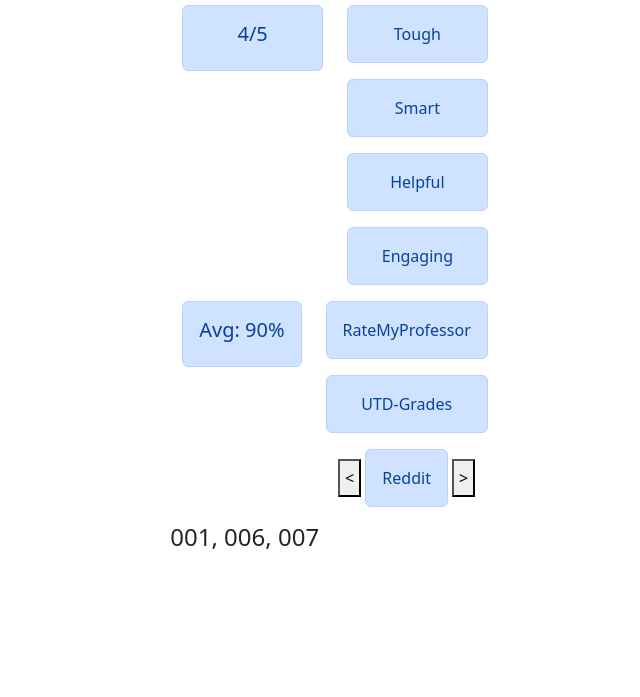
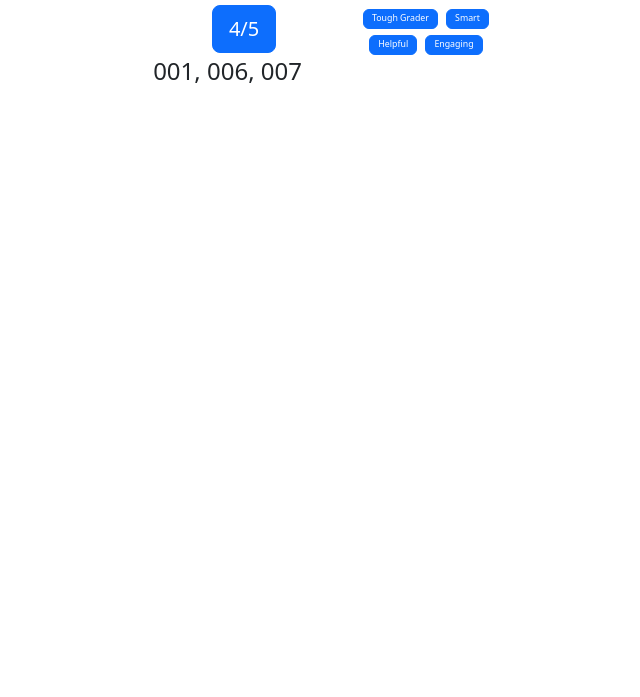
Before and after one commit to demonlexe/sk.edge, a browser extension: page Extension/professorTab.html in a window 1280 px wide. Shown: the part 103-800 px from the top of the page, without its empty margins (305-945 px from the left). Drawn offline with Linux system fonts and the light colour scheme.

Commit message:
use buttons

```diff
--- a/Extension/professorTab.html
+++ b/Extension/professorTab.html
@@ -20,25 +20,26 @@
                     <div class="container text-center" style="height:10%">
                         <div class="row">
                           <div class="col">
-                                <div class="alert alert-primary" >
-                                    <h5>4/5</h5>
-                                </div>
+                            <button type="button" class="btn btn-primary btn-lg">4/5</button>
                           </div>
                           <div class="col">
+                            <button type="button" class="btn btn-primary text-wrap"
+                                style="--bs-btn-padding-y: .15rem; --bs-btn-padding-x: .5rem; --bs-btn-font-size: .55rem; margin:2px">
+                                Tough Grader
+                            </button>
+                            <button type="button" class="btn btn-primary text-wrap"
+                                style="--bs-btn-padding-y: .15rem; --bs-btn-padding-x: .5rem; --bs-btn-font-size: .55rem; margin:2px">
+                                Smart
+                            </button>
+                            <button type="button" class="btn btn-primary"
+                                style="--bs-btn-padding-y: .15rem; --bs-btn-padding-x: .5rem; --bs-btn-font-size: .55rem; margin:2px">
+                                Helpful
+                            </button>
+                            <button type="button" class="btn btn-primary"
+                                style="--bs-btn-padding-y: .15rem; --bs-btn-padding-x: .5rem; --bs-btn-font-size: .55rem; margin:2px">
+                                Engaging
+                            </button>
 
-                            <div class="alert alert-primary" >
-                                Tough
-                              </div>
-                              <div class="alert alert-primary" >
-                                Smart
-                              </div>
-                              <div class="alert alert-primary" >
-                                Helpful
-                              </div>
-                              <div class="alert alert-primary" >
-                                Engaging
-                              </div>
-                          </div>
                         </div>
                       </div>
 
@@ -48,24 +49,10 @@
                     <div class="container text-center" style="height:10%">
                         <div class="row">
                           <div class="col">
-                                <div class="alert alert-primary" >
-                                    <h5>Avg: 90%</h5>
-                                </div>
+
                           </div>
                           <div class="col">
 
-                            <div class="alert alert-primary" >
-                                RateMyProfessor
-                              </div>
-                              <div class="alert alert-primary" >
-                                UTD-Grades
-                              </div>
-                              <button class="inline-with-padding"><</button>
-                              <div class="alert alert-primary inline-with-padding" >
-
-                                Reddit
-                              </div>
-                              <button class="inline-with-padding">></button>
                           </div>
                         </div>
                       </div>
```
